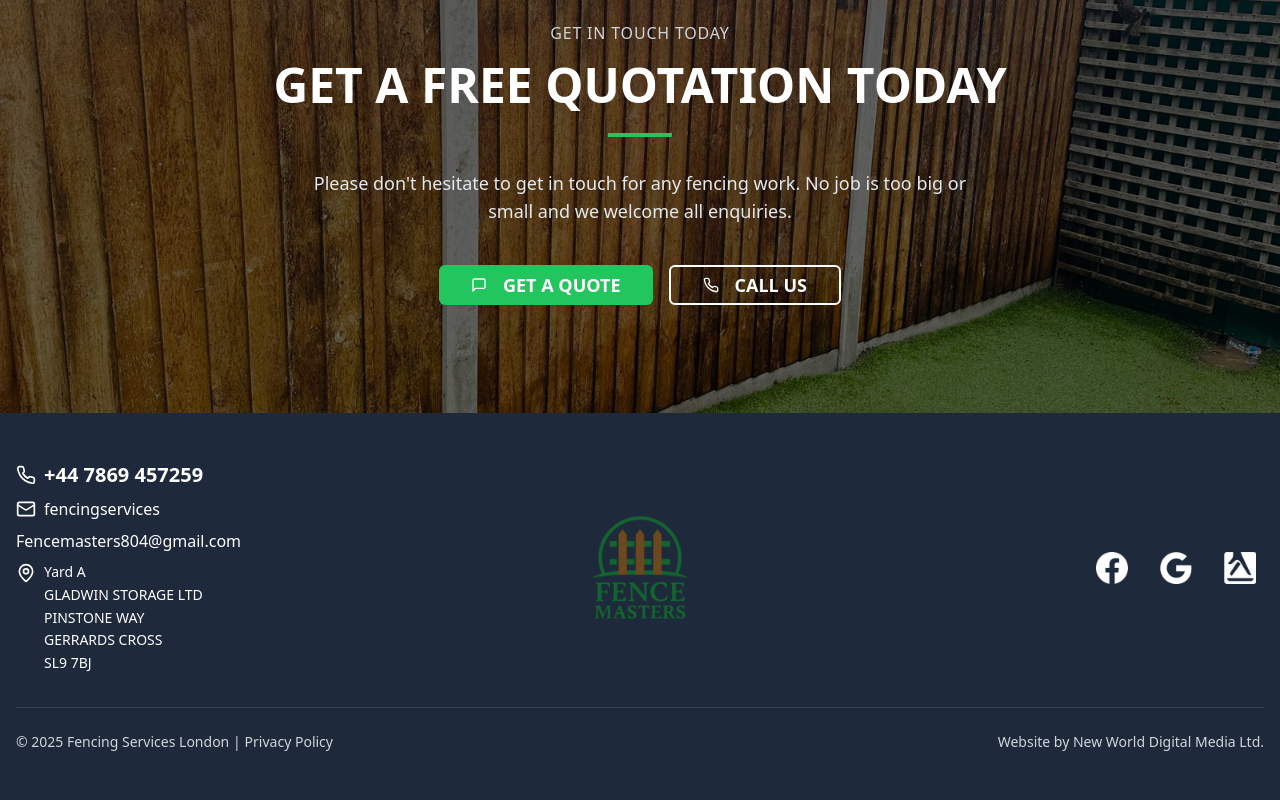
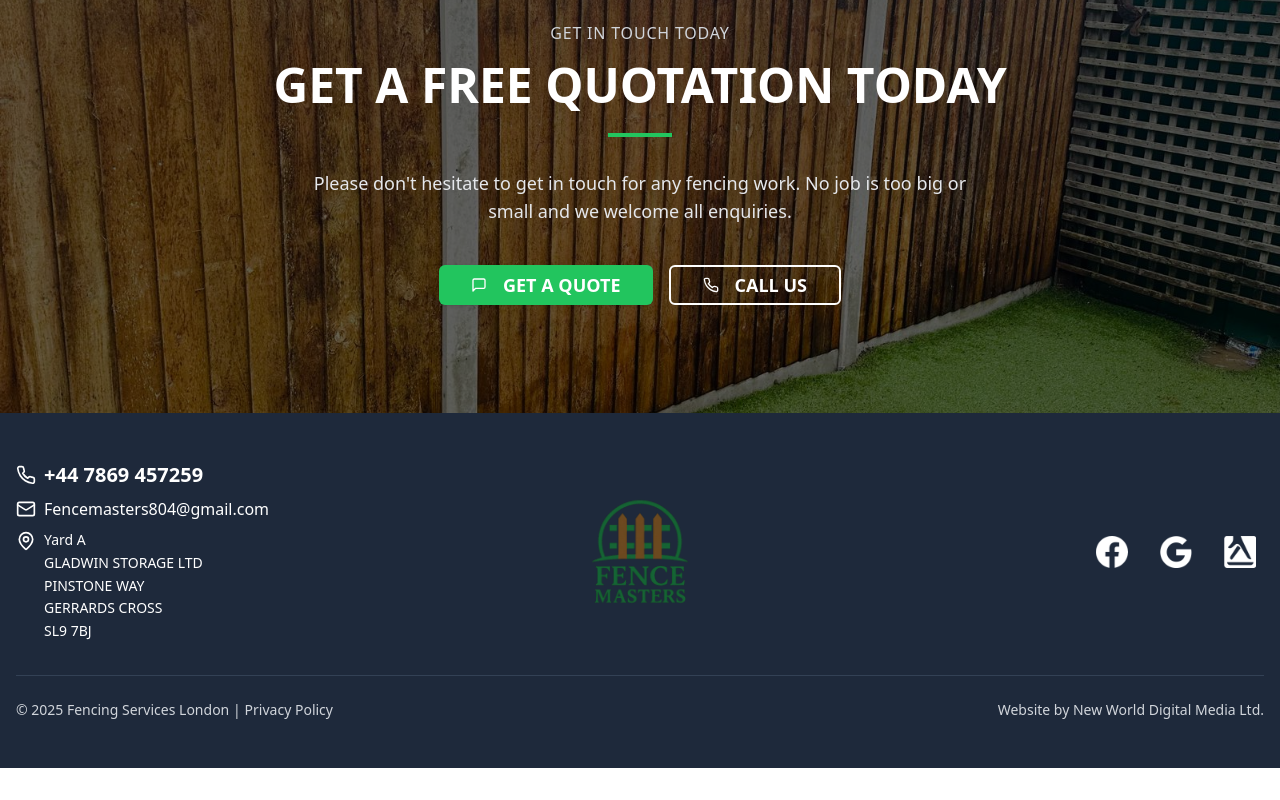
Before and after one commit to Hashirnadeemkhan/fenceMaster-ClientWork, a Next.js app: page / in a window 1280 px wide. Shown: the part 3779-4579 px from the top of the page. After the commit the page ends 4547 px from the top, so only its background shows below. Built offline with nearby package versions, Linux system fonts and the light colour scheme.

Commit message:
updation

```diff
--- a/src/app/components/footer.tsx
+++ b/src/app/components/footer.tsx
@@ -16,10 +16,10 @@ export function Footer() {
             </div>
             <div className="flex items-center justify-center md:justify-start gap-2">
               <Mail className="w-5 h-5" />
-              <span className="hover:text-green-500 transition-colors">fencingservices</span>
+              <span className="hover:text-green-500 transition-colors">Fencemasters804@gmail.com</span>
             </div>
             <div className="text-center md:text-left">
-              <span className="hover:text-green-500 transition-colors">Fencemasters804@gmail.com</span>
+              {/* <span className="hover:text-green-500 transition-colors">Fencemasters804@gmail.com</span> */}
             </div>
             <div className="flex items-start justify-center md:justify-start gap-2 mt-3">
               <MapPin className="w-5 h-5 mt-0.5 flex-shrink-0" />
```
